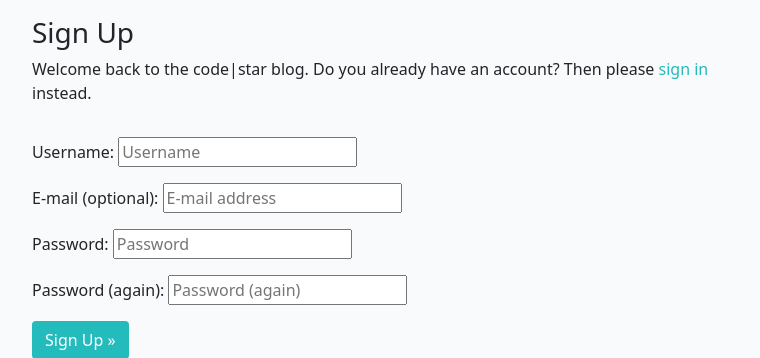
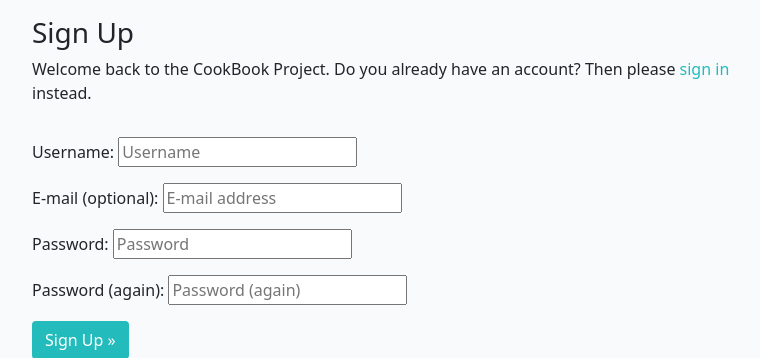
Before and after one commit to Sergutin/CookBook, a Django app: page /accounts/signup/ in a window 1280 px wide. Shown: the part 60-418 px from the top of the page, without its empty margins (240-1000 px from the left). Run offline with Django 3.2, Linux system fonts and the light colour scheme.

Commit message:
Edit text all pages

```diff
--- a/templates/account/login.html
+++ b/templates/account/login.html
@@ -12,7 +12,7 @@
         <div class="col-md-8 mt-3 offset-md-2">
             <h3>{% trans "Sign In" %}</h3>
 
-            <p>{% blocktrans %}Welcome back to the code|star blog. To leave a comment or like a post, please log in. If
+            <p>{% blocktrans %}Welcome back to the CookBook Project. To leave a comment or like a post, please log in. If
                 you
                 have not created an account yet, then <a class="link" href="{{ signup_url }}">sign up</a>
                 first.{% endblocktrans %}</p>
--- a/templates/account/signup.html
+++ b/templates/account/signup.html
@@ -10,7 +10,7 @@
         <div class="col-md-8 mt-3 offset-md-2">
             <h3>{% trans "Sign Up" %}</h3>
 
-            <p>{% blocktrans %}Welcome back to the code|star blog. Do you already have an account? Then please <a
+            <p>{% blocktrans %}Welcome back to the CookBook Project. Do you already have an account? Then please <a
                     class="link" href="{{ login_url }}">sign in</a> instead.{% endblocktrans %}</p>
         </div>
     </div>
--- a/templates/index.html
+++ b/templates/index.html
@@ -5,7 +5,7 @@
 <div class="container-fluid">
     <div class="row">
 
-        <!-- Blog Entries Column -->
+        <!-- Recipe Entries Column -->
         <div class="col-12 mt-3 left">
             <div class="row">
                 {% for post in post_list %}
```
